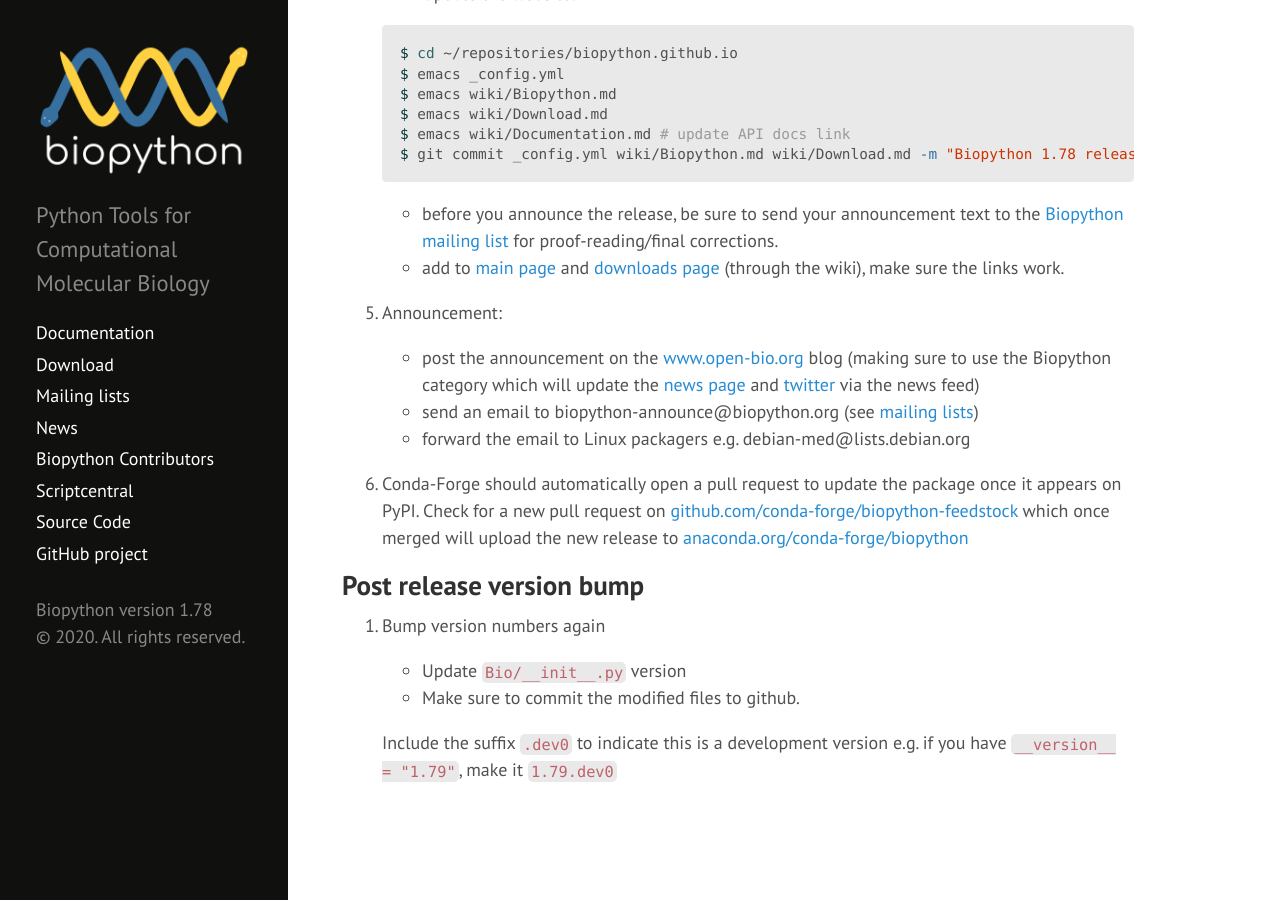
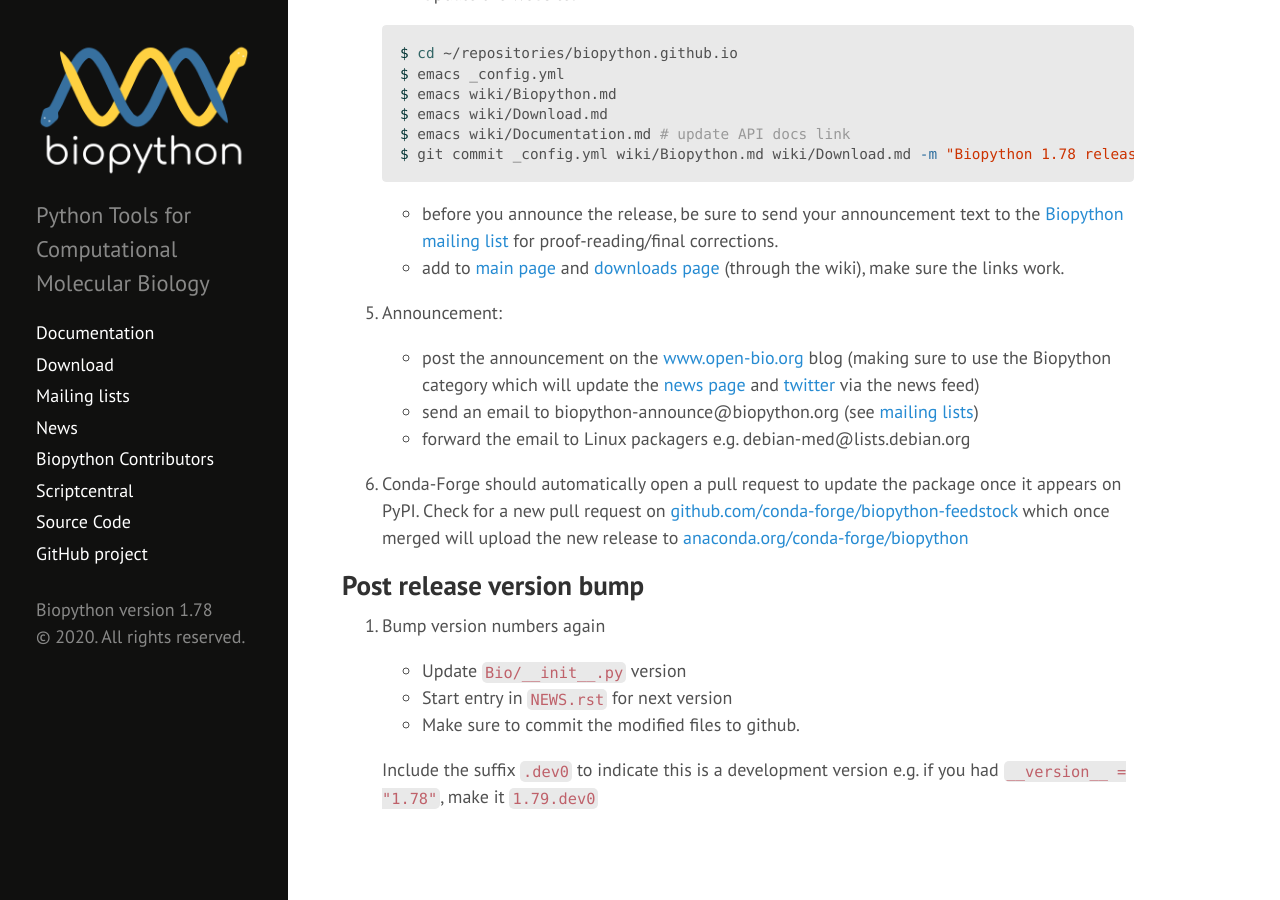
Before and after one commit to biopython/biopython.github.io, a Jekyll site: the page built from wiki/Building_a_release.md, in a window 1280 px wide and 900 px high, scrolled down 5268 px. Built offline with Jekyll 4.4.1, drawn with Linux system fonts in a browser that asks for light colours.

Commit message:
Clarify version bump steps

```diff
--- a/wiki/Building_a_release.md
+++ b/wiki/Building_a_release.md
@@ -294,7 +294,8 @@ Post release version bump
 25. Bump version numbers again
 
     - Update `Bio/__init__.py` version
+    - Start entry in `NEWS.rst` for next version
     - Make sure to commit the modified files to github.
 
     Include the suffix ``.dev0`` to indicate this is a development version
-    e.g. if you have `__version__ = "1.79"`, make it `1.79.dev0`
+    e.g. if you had `__version__ = "1.78"`, make it `1.79.dev0`
```
